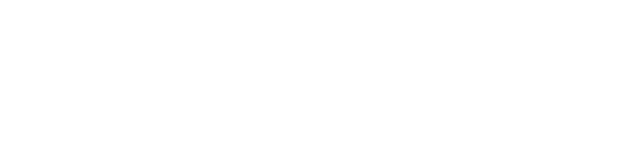
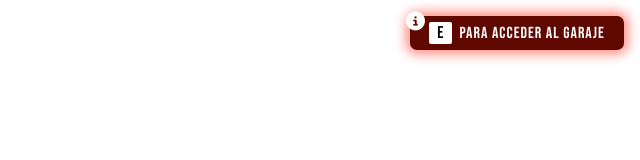
Before and after one commit to BombayV/cld_textui, a plain HTML site: page ui/index.html in a window 1280 px wide. Shown: the whole page, without its empty margins (640-1280 px from the left). Drawn offline with nearby package versions, Linux system fonts and the light colour scheme.

Commit message:
added debug so that it doesn't have to be removed

```diff
--- a/config.js
+++ b/config.js
@@ -7,7 +7,7 @@ const CONFIG = {
   KEY_BORDER_COLOR: '#ababab', // Key border color
   KEY_BG_COLOR: '#ffffff', // Key background color
   X: 'right', // X position (left, center, right)
-  // Y: '3px', // Y position (start, center, end)
+  Y: 'start', // Y position (start, center, end)
   DURATION: 1, // Duration (seconds)
   EASING: 'power4.inOut', // Easing
   VOLUME: 0.3, // Volume (0-1)
--- a/ui/script.js
+++ b/ui/script.js
@@ -2,7 +2,7 @@ import CONFIG from '../config.js';
 
 window.addEventListener('load', () => {
   const notification = new Notification(CONFIG);
-  // notification.debug({ message: 'PARA ACCEDER AL GARAJE', key: 'E' })
+  notification.debug({ message: 'PARA ACCEDER AL GARAJE', key: 'E' })
   window.addEventListener('message', (event) => {
     switch (event.data.type) {
       case 'SHOW': {
@@ -276,8 +276,10 @@ class Notification {
   }
 
   debug(data) {
-    this.setText(data.message);
-    this.setKey(data.key);
-    this.startAnimation();
+    if (!window.invokeNative) {
+      this.setText(data.message);
+      this.setKey(data.key);
+      this.startAnimation();
+    }
   }
 }
--- a/ui/style.css
+++ b/ui/style.css
@@ -1,4 +1,5 @@
 @import url('https://fonts.googleapis.com/css2?family=Bebas+Neue&display=swap');
+
 body {
   font-family: 'Bebas Neue', sans-serif;
   margin: 0;
@@ -12,10 +13,9 @@ body {
   width: 100vw;
   height: 100vh;
   position: absolute;
-  top: -910px;
+  top: 0;
   left: 0;
   overflow: hidden;
-  /* background: #000; */
 }
 
 .container {
```
